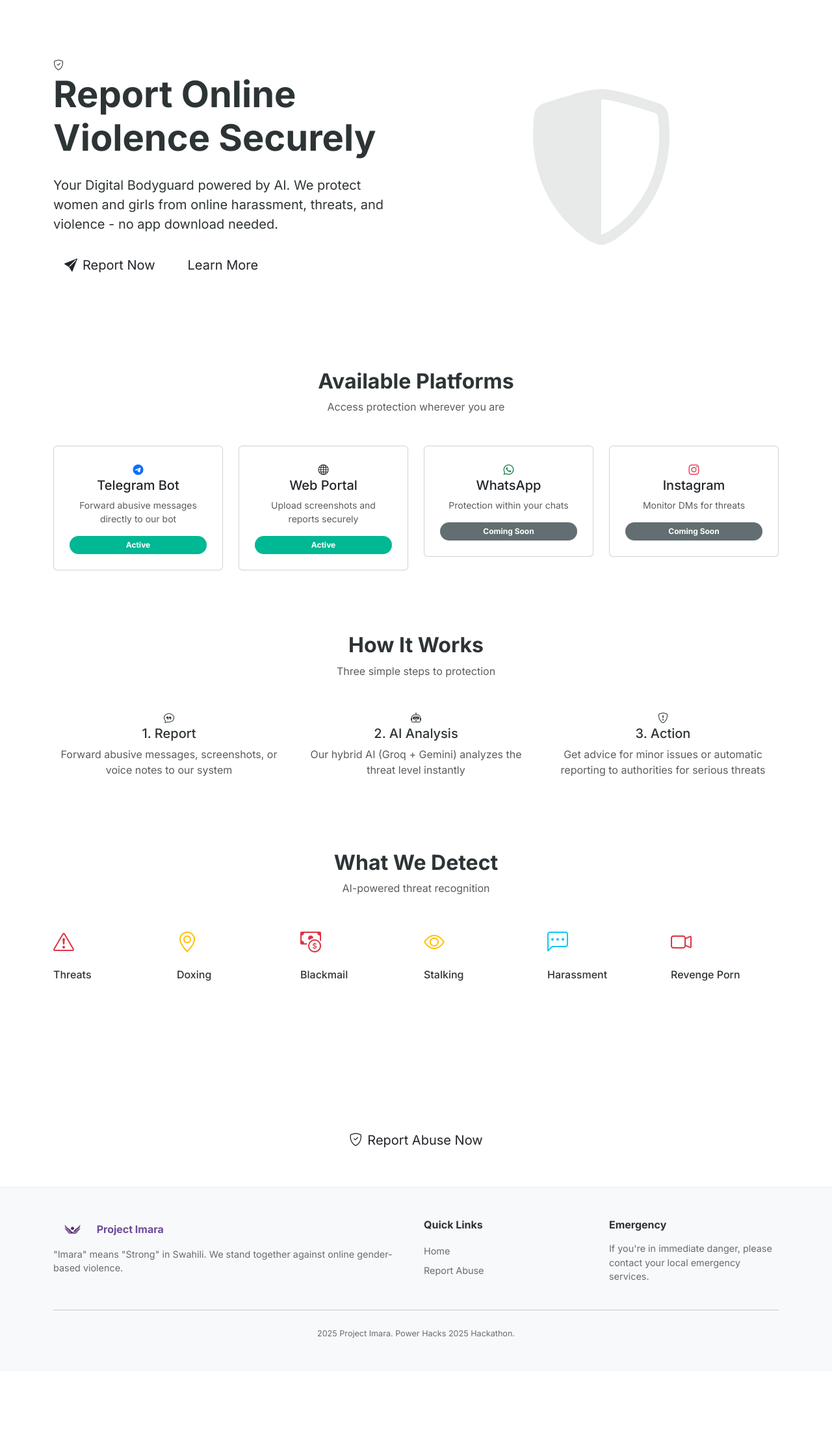
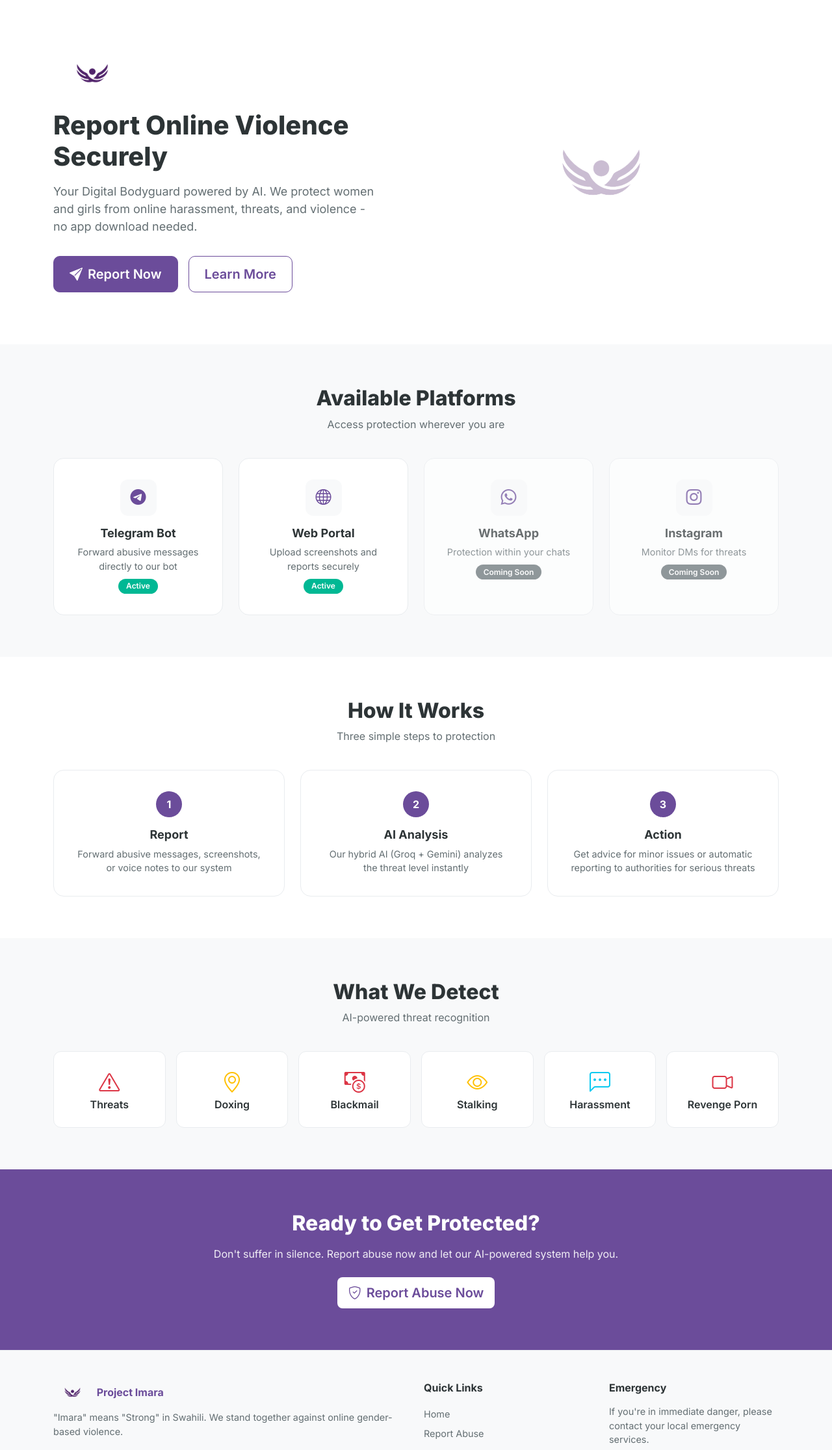
Before and after one commit to Nwokike/Imara, a Django app: page / in a window 1280 px wide. Shown: the part 83-2315 px from the top of the page at 65% size. Before the commit the page ends 2143 px from the top, so only its background shows below. Run offline with Django 5.2, Linux system fonts and the light colour scheme.

Commit message:
Architect reviewed

```diff
--- a/templates/intake/index.html
+++ b/templates/intake/index.html
@@ -1,176 +1,167 @@
 {% extends 'base.html' %}
+{% load static %}
 
 {% block title %}Project Imara - Your Digital Bodyguard{% endblock %}
 
 {% block content %}
 <section class="hero-section">
-    <div class="container position-relative">
+    <div class="container">
         <div class="row align-items-center">
             <div class="col-lg-6 text-center text-lg-start">
-                <div class="shield-icon">
-                    <i class="bi bi-shield-check"></i>
-                </div>
-                <h1 class="display-4 fw-bold mb-4">Report Online Violence Securely</h1>
-                <p class="lead mb-4">Your Digital Bodyguard powered by AI. We protect women and girls from online harassment, threats, and violence - no app download needed.</p>
+                <img src="{% static 'images/logo.png' %}" alt="Imara Logo" class="hero-logo">
+                <h1 class="hero-title">Report Online Violence Securely</h1>
+                <p class="hero-subtitle">Your Digital Bodyguard powered by AI. We protect women and girls from online harassment, threats, and violence - no app download needed.</p>
                 <div class="d-flex gap-3 justify-content-center justify-content-lg-start">
-                    <a href="{% url 'report_form' %}" class="btn btn-imara btn-lg">
+                    <a href="{% url 'report_form' %}" class="btn btn-primary btn-lg">
                         <i class="bi bi-send-fill me-2"></i>Report Now
                     </a>
-                    <a href="#how-it-works" class="btn btn-imara-outline btn-lg">
+                    <a href="#how-it-works" class="btn btn-outline-primary btn-lg">
                         Learn More
                     </a>
                 </div>
             </div>
             <div class="col-lg-6 d-none d-lg-block text-center">
-                <div style="font-size: 15rem; opacity: 0.1;">
-                    <i class="bi bi-shield-shaded"></i>
+                <img src="{% static 'images/logo.png' %}" alt="Imara" class="img-fluid" style="max-width: 300px; opacity: 0.3;">
+            </div>
+        </div>
+    </div>
+</section>
+
+<section class="section section-alt" id="platforms">
+    <div class="container">
+        <div class="text-center">
+            <h2 class="section-title">Available Platforms</h2>
+            <p class="section-subtitle">Access protection wherever you are</p>
+        </div>
+        <div class="row g-4">
+            <div class="col-md-6 col-lg-3">
+                <div class="card-box text-center">
+                    <div class="card-box-icon mx-auto">
+                        <i class="bi bi-telegram"></i>
+                    </div>
+                    <h5 class="card-box-title">Telegram Bot</h5>
+                    <p class="card-box-text">Forward abusive messages directly to our bot</p>
+                    <span class="badge badge-status badge-active mt-2">Active</span>
+                </div>
+            </div>
+            <div class="col-md-6 col-lg-3">
+                <div class="card-box text-center">
+                    <div class="card-box-icon mx-auto">
+                        <i class="bi bi-globe"></i>
+                    </div>
+                    <h5 class="card-box-title">Web Portal</h5>
+                    <p class="card-box-text">Upload screenshots and reports securely</p>
+                    <span class="badge badge-status badge-active mt-2">Active</span>
+                </div>
+            </div>
+            <div class="col-md-6 col-lg-3">
+                <div class="card-box text-center" style="opacity: 0.7;">
+                    <div class="card-box-icon mx-auto">
+                        <i class="bi bi-whatsapp"></i>
+                    </div>
+                    <h5 class="card-box-title">WhatsApp</h5>
+                    <p class="card-box-text">Protection within your chats</p>
+                    <span class="badge badge-status badge-coming mt-2">Coming Soon</span>
+                </div>
+            </div>
+            <div class="col-md-6 col-lg-3">
+                <div class="card-box text-center" style="opacity: 0.7;">
+                    <div class="card-box-icon mx-auto">
+                        <i class="bi bi-instagram"></i>
+                    </div>
+                    <h5 class="card-box-title">Instagram</h5>
+                    <p class="card-box-text">Monitor DMs for threats</p>
+                    <span class="badge badge-status badge-coming mt-2">Coming Soon</span>
                 </div>
             </div>
         </div>
     </div>
 </section>
 
-<section class="py-5 bg-white" id="platforms">
+<section class="section" id="how-it-works">
     <div class="container">
-        <div class="text-center mb-5">
-            <h2 class="fw-bold">Available Platforms</h2>
-            <p class="text-muted">Access protection wherever you are</p>
+        <div class="text-center">
+            <h2 class="section-title">How It Works</h2>
+            <p class="section-subtitle">Three simple steps to protection</p>
         </div>
         <div class="row g-4">
-            <div class="col-md-3">
-                <div class="card card-platform active text-center p-4">
-                    <div class="platform-icon text-primary">
-                        <i class="bi bi-telegram"></i>
-                    </div>
-                    <h5>Telegram Bot</h5>
-                    <p class="text-muted small">Forward abusive messages directly to our bot</p>
-                    <span class="badge badge-active rounded-pill px-3 py-2">Active</span>
+            <div class="col-md-4">
+                <div class="card-box text-center">
+                    <div class="step-number">1</div>
+                    <h5 class="card-box-title">Report</h5>
+                    <p class="card-box-text">Forward abusive messages, screenshots, or voice notes to our system</p>
                 </div>
             </div>
-            <div class="col-md-3">
-                <div class="card card-platform active text-center p-4">
-                    <div class="platform-icon" style="color: var(--imara-accent);">
-                        <i class="bi bi-globe"></i>
-                    </div>
-                    <h5>Web Portal</h5>
-                    <p class="text-muted small">Upload screenshots and reports securely</p>
-                    <span class="badge badge-active rounded-pill px-3 py-2">Active</span>
+            <div class="col-md-4">
+                <div class="card-box text-center">
+                    <div class="step-number">2</div>
+                    <h5 class="card-box-title">AI Analysis</h5>
+                    <p class="card-box-text">Our hybrid AI (Groq + Gemini) analyzes the threat level instantly</p>
                 </div>
             </div>
-            <div class="col-md-3">
-                <div class="card card-platform coming-soon text-center p-4">
-                    <div class="platform-icon text-success">
-                        <i class="bi bi-whatsapp"></i>
-                    </div>
-                    <h5>WhatsApp</h5>
-                    <p class="text-muted small">Protection within your chats</p>
-                    <span class="badge badge-coming rounded-pill px-3 py-2">Coming Soon</span>
-                </div>
-            </div>
-            <div class="col-md-3">
-                <div class="card card-platform coming-soon text-center p-4">
-                    <div class="platform-icon" style="color: #E4405F;">
-                        <i class="bi bi-instagram"></i>
-                    </div>
-                    <h5>Instagram</h5>
-                    <p class="text-muted small">Monitor DMs for threats</p>
-                    <span class="badge badge-coming rounded-pill px-3 py-2">Coming Soon</span>
+            <div class="col-md-4">
+                <div class="card-box text-center">
+                    <div class="step-number">3</div>
+                    <h5 class="card-box-title">Action</h5>
+                    <p class="card-box-text">Get advice for minor issues or automatic reporting to authorities for serious threats</p>
                 </div>
             </div>
         </div>
     </div>
 </section>
 
-<section class="py-5" id="how-it-works">
+<section class="section section-alt">
     <div class="container">
-        <div class="text-center mb-5">
-            <h2 class="fw-bold">How It Works</h2>
-            <p class="text-muted">Three simple steps to protection</p>
+        <div class="text-center">
+            <h2 class="section-title">What We Detect</h2>
+            <p class="section-subtitle">AI-powered threat recognition</p>
         </div>
-        <div class="row g-4">
-            <div class="col-md-4">
-                <div class="text-center">
-                    <div class="feature-icon">
-                        <i class="bi bi-chat-quote"></i>
-                    </div>
-                    <h5>1. Report</h5>
-                    <p class="text-muted">Forward abusive messages, screenshots, or voice notes to our system</p>
+        <div class="row g-3">
+            <div class="col-6 col-md-4 col-lg-2">
+                <div class="threat-card">
+                    <i class="bi bi-exclamation-triangle text-danger"></i>
+                    <h6>Threats</h6>
                 </div>
             </div>
-            <div class="col-md-4">
-                <div class="text-center">
-                    <div class="feature-icon">
-                        <i class="bi bi-robot"></i>
-                    </div>
-                    <h5>2. AI Analysis</h5>
-                    <p class="text-muted">Our hybrid AI (Groq + Gemini) analyzes the threat level instantly</p>
+            <div class="col-6 col-md-4 col-lg-2">
+                <div class="threat-card">
+                    <i class="bi bi-geo-alt text-warning"></i>
+                    <h6>Doxing</h6>
                 </div>
             </div>
-            <div class="col-md-4">
-                <div class="text-center">
-                    <div class="feature-icon">
-                        <i class="bi bi-shield-exclamation"></i>
-                    </div>
-                    <h5>3. Action</h5>
-                    <p class="text-muted">Get advice for minor issues or automatic reporting to authorities for serious threats</p>
+            <div class="col-6 col-md-4 col-lg-2">
+                <div class="threat-card">
+                    <i class="bi bi-cash-coin text-danger"></i>
+                    <h6>Blackmail</h6>
+                </div>
+            </div>
+            <div class="col-6 col-md-4 col-lg-2">
+                <div class="threat-card">
+                    <i class="bi bi-eye text-warning"></i>
+                    <h6>Stalking</h6>
+                </div>
+            </div>
+            <div class="col-6 col-md-4 col-lg-2">
+                <div class="threat-card">
+                    <i class="bi bi-chat-left-dots text-info"></i>
+                    <h6>Harassment</h6>
+                </div>
+            </div>
+            <div class="col-6 col-md-4 col-lg-2">
+                <div class="threat-card">
+                    <i class="bi bi-camera-video text-danger"></i>
+                    <h6>Revenge Porn</h6>
                 </div>
             </div>
         </div>
     </div>
 </section>
 
-<section class="py-5 bg-white">
+<section class="cta-section">
     <div class="container">
-        <div class="text-center mb-5">
-            <h2 class="fw-bold">What We Detect</h2>
-            <p class="text-muted">AI-powered threat recognition</p>
-        </div>
-        <div class="row g-4">
-            <div class="col-md-4 col-lg-2">
-                <div class="stat-card h-100">
-                    <i class="bi bi-exclamation-triangle text-danger" style="font-size: 2rem;"></i>
-                    <h6 class="mt-3">Threats</h6>
-                </div>
-            </div>
-            <div class="col-md-4 col-lg-2">
-                <div class="stat-card h-100">
-                    <i class="bi bi-geo-alt text-warning" style="font-size: 2rem;"></i>
-                    <h6 class="mt-3">Doxing</h6>
-                </div>
-            </div>
-            <div class="col-md-4 col-lg-2">
-                <div class="stat-card h-100">
-                    <i class="bi bi-cash-coin text-danger" style="font-size: 2rem;"></i>
-                    <h6 class="mt-3">Blackmail</h6>
-                </div>
-            </div>
-            <div class="col-md-4 col-lg-2">
-                <div class="stat-card h-100">
-                    <i class="bi bi-eye text-warning" style="font-size: 2rem;"></i>
-                    <h6 class="mt-3">Stalking</h6>
-                </div>
-            </div>
-            <div class="col-md-4 col-lg-2">
-                <div class="stat-card h-100">
-                    <i class="bi bi-chat-left-dots text-info" style="font-size: 2rem;"></i>
-                    <h6 class="mt-3">Harassment</h6>
-                </div>
-            </div>
-            <div class="col-md-4 col-lg-2">
-                <div class="stat-card h-100">
-                    <i class="bi bi-camera-video text-danger" style="font-size: 2rem;"></i>
-                    <h6 class="mt-3">Revenge Porn</h6>
-                </div>
-            </div>
-        </div>
-    </div>
-</section>
-
-<section class="py-5" style="background: linear-gradient(135deg, var(--imara-dark) 0%, var(--imara-darker) 100%);">
-    <div class="container text-center text-white">
-        <h2 class="fw-bold mb-4">Ready to Get Protected?</h2>
-        <p class="lead mb-4">Don't suffer in silence. Report abuse now and let our AI-powered system help you.</p>
-        <a href="{% url 'report_form' %}" class="btn btn-imara btn-lg">
+        <h2>Ready to Get Protected?</h2>
+        <p>Don't suffer in silence. Report abuse now and let our AI-powered system help you.</p>
+        <a href="{% url 'report_form' %}" class="btn btn-lg">
             <i class="bi bi-shield-check me-2"></i>Report Abuse Now
         </a>
     </div>
```
Also changed, not shown: static/css/custom.css (deleted, +0 -24 lines), templates/intake/report_form.html (+16 -25 lines), templates/intake/result.html (+46 -58 lines), 1 other file.
